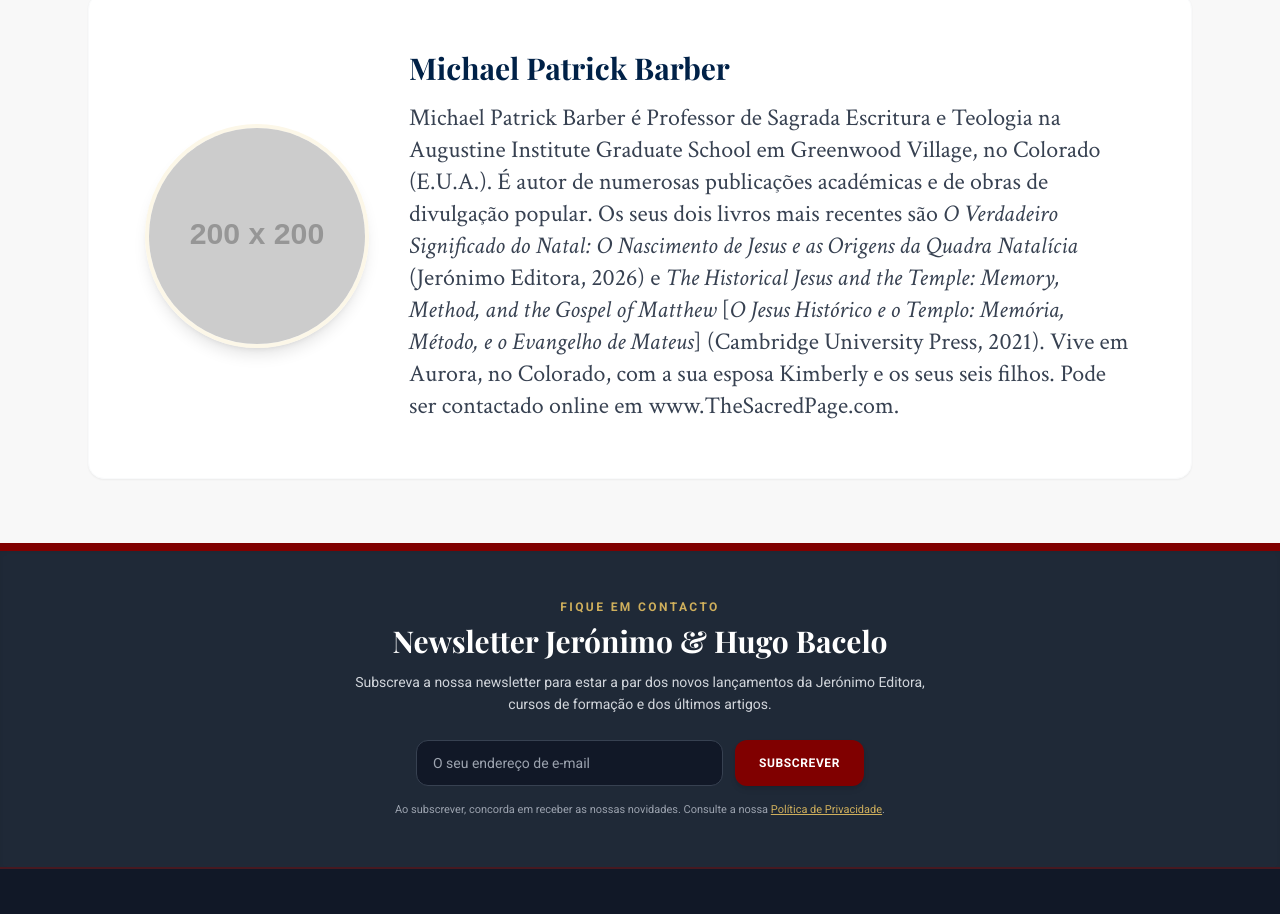
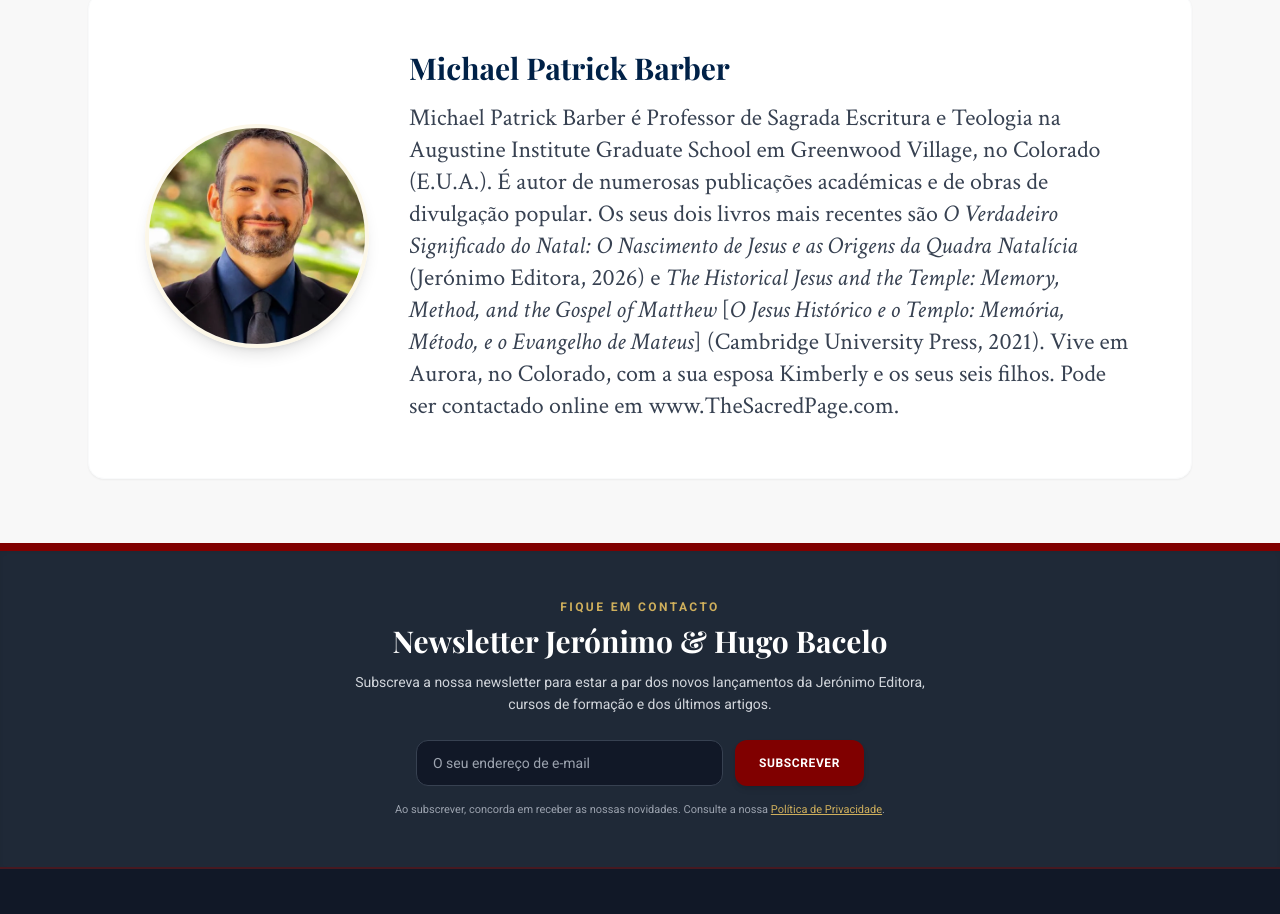
Before and after one commit to jeronimoeditora/jeronimoeditora, a plain HTML site: page detalhes/verdadeiro-significado-natal.html in a window 1280 px wide. Shown: the part 1360-2274 px from the top of the page. Drawn offline with nearby package versions, Linux system fonts and the light colour scheme; placeholder pictures from the web are drawn by us; a web font is replaced by a local one.

Commit message:
Add files via upload

```diff
--- a/detalhes/verdadeiro-significado-natal.html
+++ b/detalhes/verdadeiro-significado-natal.html
@@ -307,7 +307,7 @@
                 <div id="content-autor" class="hidden space-y-8 fade-in">
                     <div class="flex flex-col md:flex-row items-center gap-10 bg-white p-8 md:p-14 rounded-2xl shadow-sm border border-gray-50">
                         <div class="w-32 h-32 md:w-56 md:h-56 flex-shrink-0">
-                            <img src="../Imagens/MichaelPatrickBarber.png" alt="MPB" class="w-full h-full object-cover rounded-full shadow-lg border-4 border-brand-gold-light" onerror="this.src='https://placehold.co/200x200/002147/cfaf5c?text=MPB';">
+                            <img src="../Imagens/MichaelPBarber.png" alt="MPB" class="w-full h-full object-cover rounded-full shadow-lg border-4 border-brand-gold-light" onerror="this.src='https://placehold.co/200x200/002147/cfaf5c?text=MPB';">
                         </div>
                         <div class="text-center md:text-left">
                             <h3 class="font-serif text-2xl md:text-3xl text-brand-accent-blue mb-4 font-bold">Michael Patrick Barber</h3>
```
